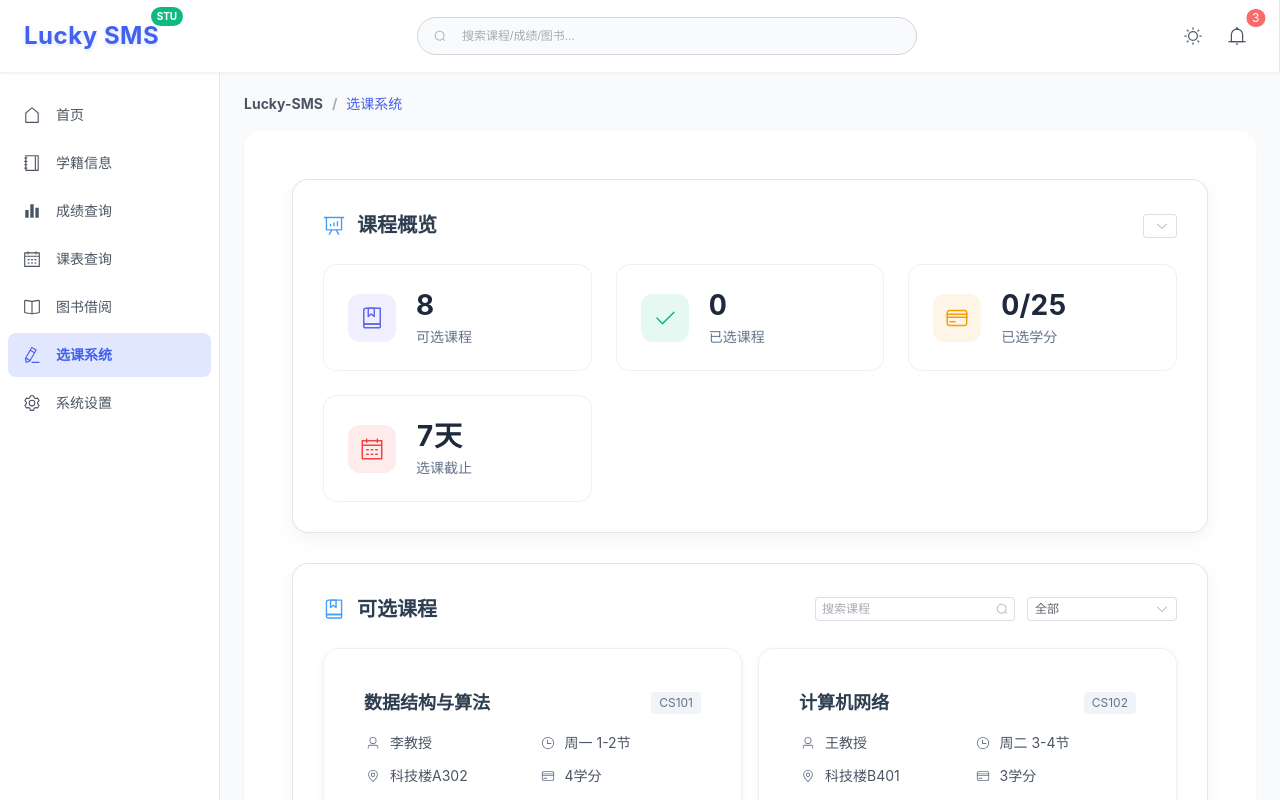
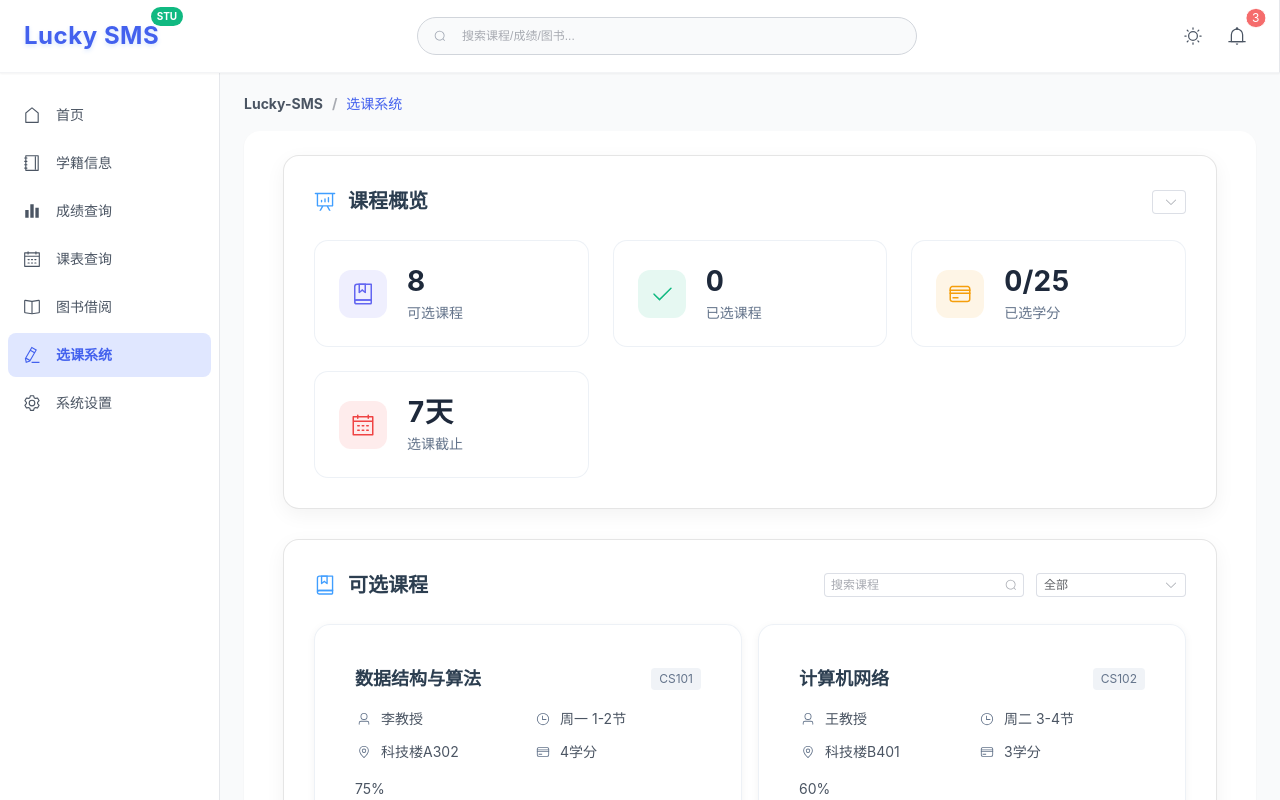
Before and after one commit to YangShengzhou03/Lucky_SMSS, a Vue app in the folder frontend/: page /student/course in a window 1280 px wide. Built offline with nearby package versions, Linux system fonts and the light colour scheme.

Commit message:
update frontend/src/views/Student/CoursePage.vue.
Signed-off-by: Yangshengzhou <3555844679@qq.com>

```diff
--- a/frontend/src/views/Student/CoursePage.vue
+++ b/frontend/src/views/Student/CoursePage.vue
@@ -463,7 +463,7 @@ onMounted(() => {
   flex-direction: column;
   gap: 30px;
   margin: 0 auto;
-  padding: 24px;
+  padding: 0px 15px;
   --mouse-x: 0;
   --mouse-y: 0;
 }
```
